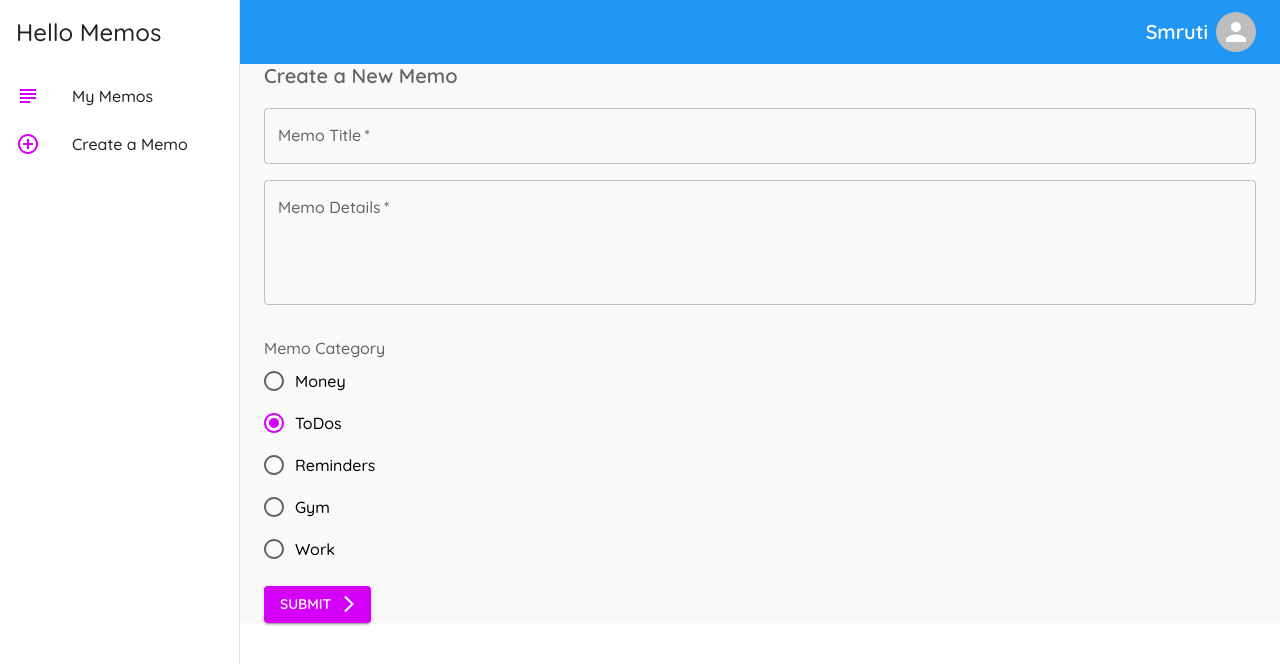
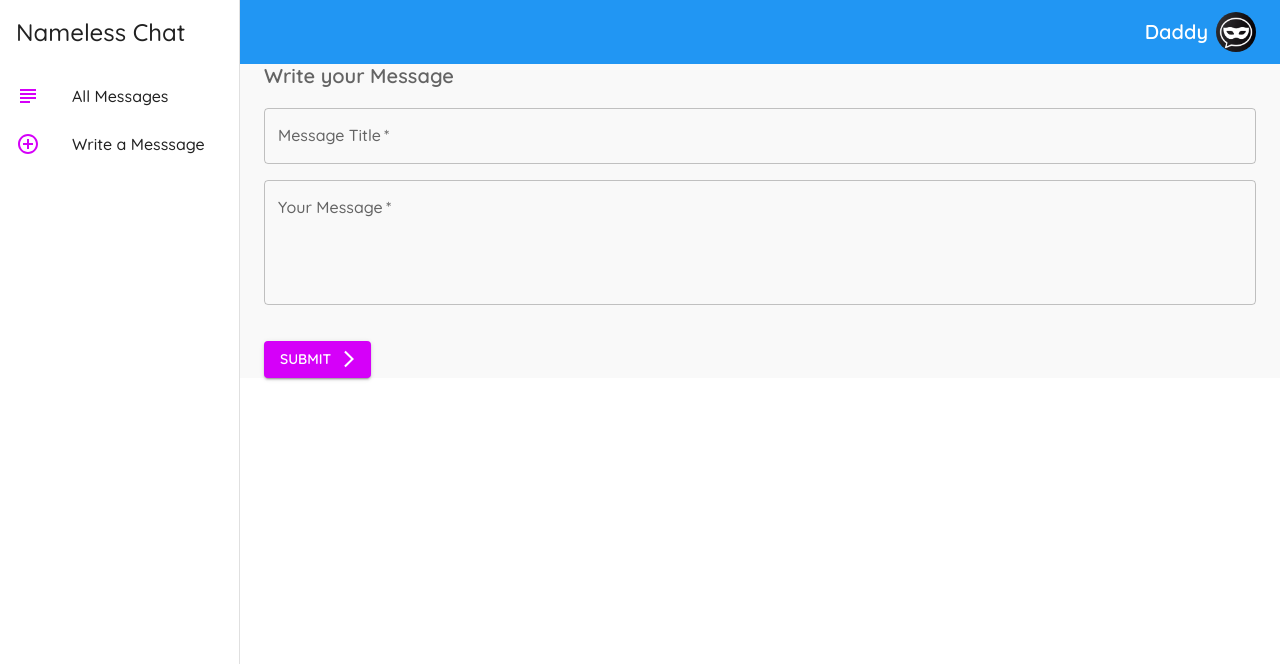
Before and after one commit to iamsmruti/NamelessChat-client, a React (Create React App) app: page /create in a window 1280 px wide. Shown: the top 664 px of the page. Built offline with nearby package versions, Linux system fonts and the light colour scheme.

Commit message:
changed the purpose

```diff
--- a/public/index.html
+++ b/public/index.html
@@ -3,11 +3,11 @@
 
 <head>
   <meta charset="utf-8" />
-  <link rel="icon" href="%PUBLIC_URL%/favicon.ico" />
+  <link rel="icon" href="%PUBLIC_URL%/123.png" />
   <meta name="viewport" content="width=device-width, initial-scale=1" />
   <meta name="theme-color" content="#000000" />
   <meta name="description" content="Web site created using create-react-app" />
-  <link rel="apple-touch-icon" href="%PUBLIC_URL%/logo192.png" />
+  <link rel="apple-touch-icon" href="%PUBLIC_URL%/123.png" />
   <!--
       manifest.json provides metadata used when your web app is installed on a
       user's mobile device or desktop. See https://developers.google.com/web/fundamentals/web-app-manifest/
--- a/src/comps/Layout.js
+++ b/src/comps/Layout.js
@@ -20,12 +20,12 @@ const Layout = ({ children }, props) => {
     console.log(location.pathname)
     const menuItems = [
         {
-            text: "My Memos",
+            text: "All Messages",
             icon: <SubjectIcon color='secondary' />,
             path: '/'
         },
         {
-            text: "Create a Memo",
+            text: "Write a Messsage",
             icon: <AddCircleOutlineIcon color='secondary' />,
             path: '/create'
         }
@@ -42,7 +42,7 @@ const Layout = ({ children }, props) => {
         <>
             <div>
                 <Typography margin={2} marginLeft={2} variant='h5'>
-                    Hello Memos
+                    Nameless Chat
                 </Typography>
             </div>
 
@@ -80,7 +80,7 @@ const Layout = ({ children }, props) => {
                         <MenuIcon />
                     </IconButton>
                     <Typography variant='h6'>
-                        Today is {format(new Date(), 'do MMMM')}
+                        Have fun !
                     </Typography>
                     <Typography
                         variant='h6'
@@ -88,10 +88,10 @@ const Layout = ({ children }, props) => {
                             marginLeft: 'auto'
                         }}
                     >
-                        Smruti
+                        Daddy
                     </Typography>
                     <Avatar
-                        src='/favicon.ico'
+                        src='/123.png'
                         sx={{
                             marginLeft: 1
                         }}
--- a/src/pages/Create.js
+++ b/src/pages/Create.js
@@ -14,7 +14,7 @@ const Create = () => {
     const navigate = useNavigate()
     const [title, setTitle] = useState('')
     const [details, setDetails] = useState('')
-    const [category, setCategory] = useState('todos')
+    const [category, setCategory] = useState('emotional')
 
     const [titleError, setTitleError] = useState(false)
     const [detailsError, setDetailsError] = useState(false)
@@ -45,7 +45,7 @@ const Create = () => {
             component='h2'
             gutterBottom
         >
-            Create a New Memo
+            Write your Message
         </Typography>
 
         <form noValidate autoComplete='off' action="" onSubmit={handleSubmit}>
@@ -57,7 +57,7 @@ const Create = () => {
                     display: 'block'
                 }}
                 variant='outlined'
-                label="Memo Title"
+                label="Message Title"
                 color='secondary'
                 fullWidth
                 required
@@ -71,7 +71,7 @@ const Create = () => {
                     display: 'block'
                 }}
                 variant='outlined'
-                label="Memo Details"
+                label="Your Message"
                 color='secondary'
                 multiline
                 rows={4}
@@ -80,21 +80,19 @@ const Create = () => {
                 error={detailsError}
             />
 
-            <FormControl
+            {/* <FormControl
                 sx={{
                     color: 'secondary',
                     marginTop: 2,
                     marginBottom: 2
                 }}>
-                <FormLabel>Memo Category</FormLabel>
+                <FormLabel>Message Category</FormLabel>
                 <RadioGroup value={category} onChange={(e) => setCategory(e.target.value)}>
-                    <FormControlLabel value='money' control={<Radio color='secondary' />} label='Money'/>
-                    <FormControlLabel value='todos' control={<Radio color='secondary'/>} label='ToDos'/>
-                    <FormControlLabel value='reminders' control={<Radio color='secondary'/>} label='Reminders'/>
-                    <FormControlLabel value='gym' control={<Radio color='secondary'/>} label='Gym'/>
-                    <FormControlLabel value='work' control={<Radio color='secondary'/>} label='Work'/>
+                    <FormControlLabel value='emotional' control={<Radio color='secondary' />} label='Emotional'/>
+                    <FormControlLabel value='dedicated' control={<Radio color='secondary'/>} label='Dedicated'/>
+                    <FormControlLabel value='hateful' control={<Radio color='secondary'/>} label='Hateful'/>
                 </RadioGroup>
-            </FormControl>
+            </FormControl> */}
 
             <br />
 
--- a/src/pages/Memos.js
+++ b/src/pages/Memos.js
@@ -22,6 +22,8 @@ const Memos = () => {
 
         setMemos(memos.filter((memo) => memo._id !== id))
     }
+
+    console.log(memos)
 
     const breakpoints = {
         default: 3,
```
Also changed, not shown: public/123.png (added).
